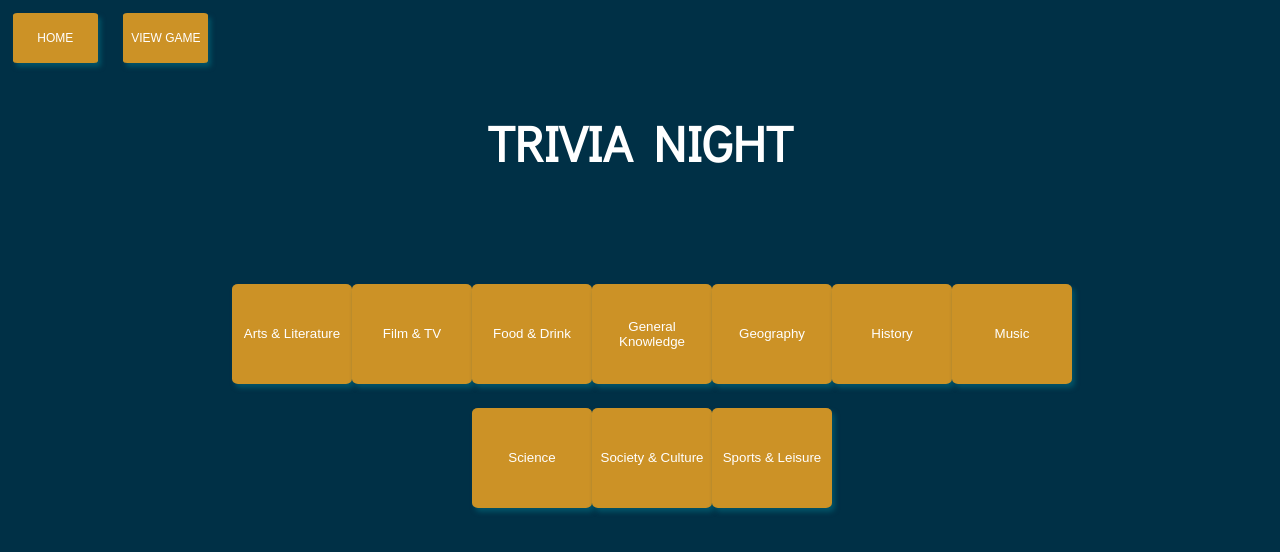
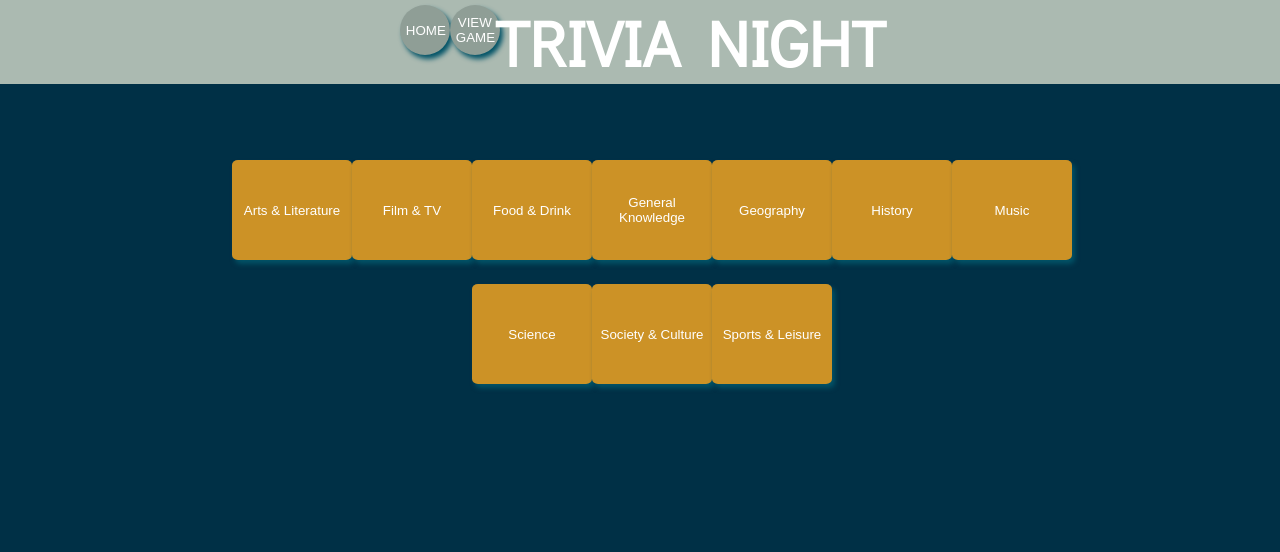
Before and after one commit to gjax78/trivia-night, a React (Create React App) app: page / in a window 1280 px wide. Shown: the top 552 px of the page. Built offline with nearby package versions, Linux system fonts and the light colour scheme; a web font is replaced by a local one.

Commit message:
Restyle header colors

```diff
--- a/src/components/Header/Header.css
+++ b/src/components/Header/Header.css
@@ -1,46 +1,34 @@
+.header {
+  background: #ABBAB1;
+  display: flex;
+  justify-content: center;
+}
+
+h1 {
+  margin: 0;
+}
+
 .title {
   text-align: center;
-  padding-left: 20%;
-  padding-right: 20%;
-  display: flex;
-  flex-direction: column;
-  font-size: 25px;
-  -webkit-animation: rotate-scale-down-ver 0.65s linear both;
-  animation: rotate-scale-down-ver 0.65s linear both;
+  font-size: 2em;
 }
 
-@-webkit-keyframes rotate-scale-down-ver {
-  0% {
-    -webkit-transform: scale(1) rotateY(0);
-            transform: scale(1) rotateY(0);
-  }
-  50% {
-    -webkit-transform: scale(0.5) rotateY(180deg);
-            transform: scale(0.5) rotateY(180deg);
-  }
-  100% {
-    -webkit-transform: scale(1) rotateY(360deg);
-            transform: scale(1) rotateY(360deg);
-  }
-}
-@keyframes rotate-scale-down-ver {
-  0% {
-    -webkit-transform: scale(1) rotateY(0);
-            transform: scale(1) rotateY(0);
-  }
-  50% {
-    -webkit-transform: scale(0.5) rotateY(180deg);
-            transform: scale(0.5) rotateY(180deg);
-  }
-  100% {
-    -webkit-transform: scale(1) rotateY(360deg);
-            transform: scale(1) rotateY(360deg);
-  }
+.home {
+  /* margin-left: 10vw; */
+  border: none;
+  border-radius: 100px;
+  align-items: center;
+  height: 50px;
+  width: 50px;
+  background: #8F9E96;
 }
 
-.home, .view-game {
-  width: 85px;
+.view-game {
+  /* margin-right: 10vw; */
+  border: none;
+  border-radius: 100px;
+  align-items: center;
   height: 50px;
-  margin: 1%;
-  font-size: 12px;
+  width: 50px;
+  background: #8F9E96;
 }
```
